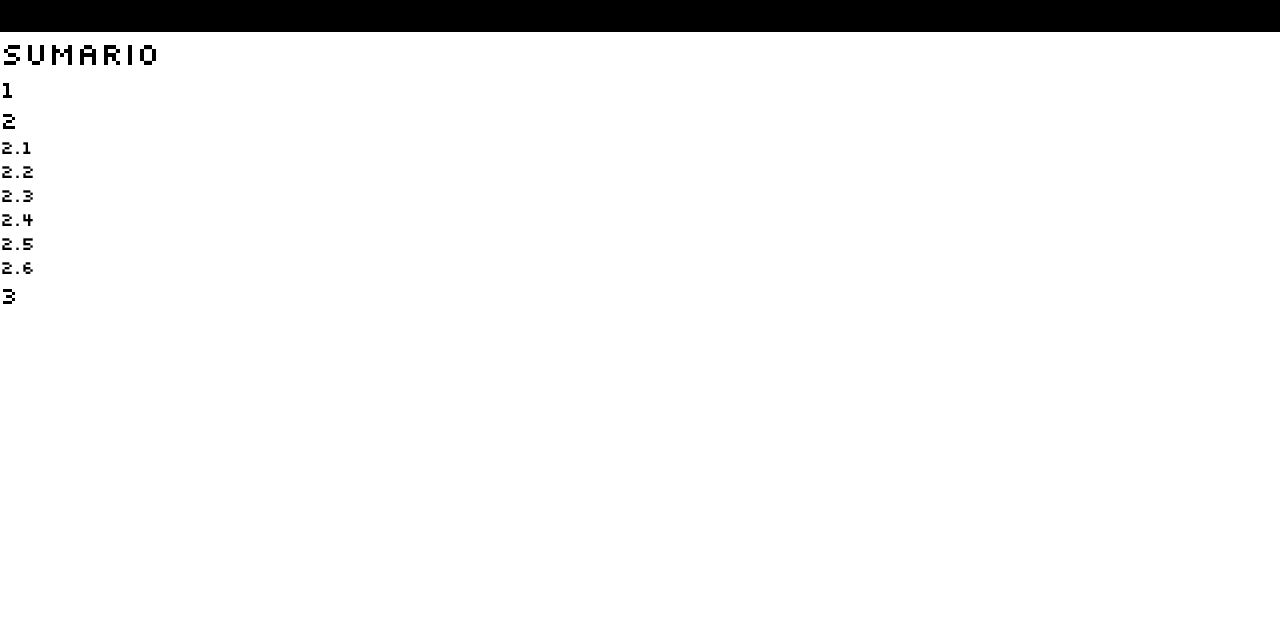
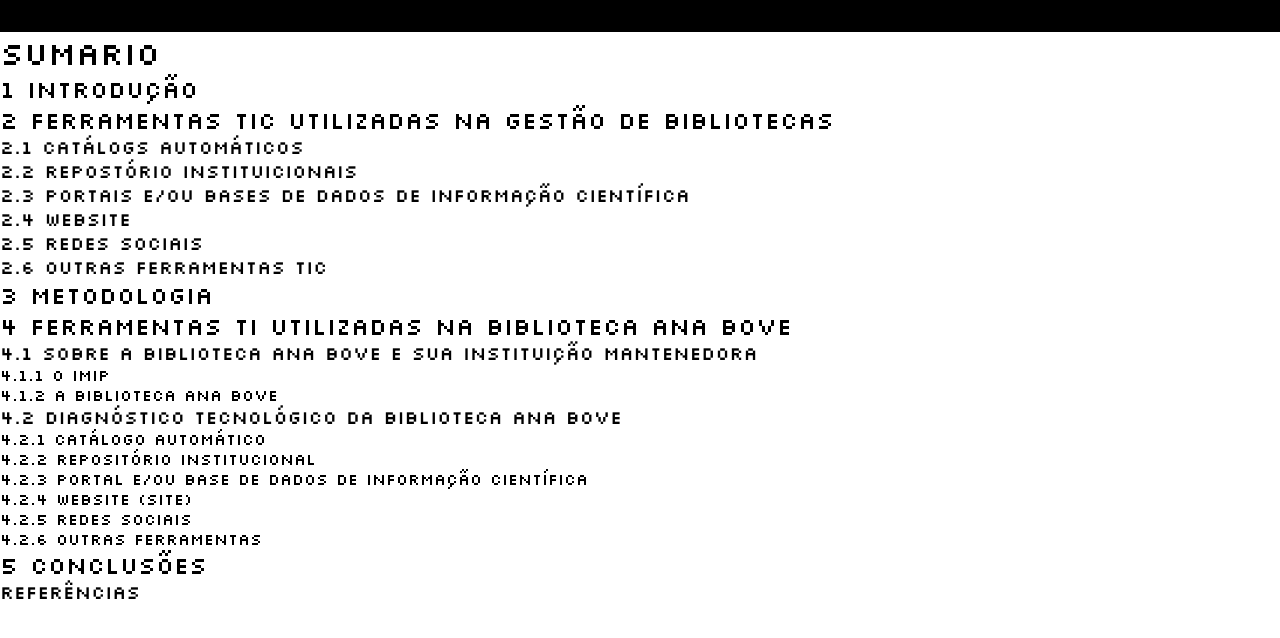
Before and after one commit to Luc6sx/aulas-gerais, a plain HTML site: page aulas web/aula 5 -pt2/index.html in a window 1280 px wide. Drawn offline with Linux system fonts and the light colour scheme.

Commit message:
Add files via upload

```diff
--- a/aulas web/aula 5 -pt2/index.html
+++ b/aulas web/aula 5 -pt2/index.html
@@ -27,27 +27,27 @@
 </main>
 <body>
     <h1>Sumario</h1>
-    <h2>1</h2>
-    <h2>2</h2>
-    <h3>2.1</h3>
-    <h3>2.2</h3>
-    <h3>2.3</h3>
-    <h3>2.4</h3>
-    <h3>2.5</h3>
-    <h3>2.6</h3>
-    <h2>3</h2>
-    <h3></h3>
-    <h4></h4>
-    <h4></h4>
-    <h3></h3>
-    <h4></h4>
-    <h4></h4>
-    <h4></h4>
-    <h4></h4>
-    <h4></h4>
-    <h4></h4>
-    <h2></h2>
-    <h2></h2>
-
+    <h2>1 INTRODUÇÃO</h2>
+<h2>2 FERRAMENTAS TIC UTILIZADAS NA GESTÃO DE BIBLIOTECAS</h2>
+    <h3>2.1 Catálogs automáticos</h3>
+    <h3>2.2 Repostório instituicionais</h3>
+    <h3>2.3 Portais e/ou bases de dados de informação científica</h3>
+    <h3>2.4 Website</h3>
+    <h3>2.5 Redes sociais</h3>
+    <h3>2.6 Outras ferramentas TIC</h3>
+<h2>3 METODOLOGIA</h2>
+<h2>4 FERRAMENTAS TI UTILIZADAS NA BIBLIOTECA ANA BOVE</h2>
+    <h3>4.1 Sobre a Biblioteca Ana Bove e sua instituição mantenedora</h3>
+        <h4>4.1.1 O Imip</h4>
+        <h4>4.1.2 A Biblioteca Ana Bove</h4>
+    <h3>4.2 Diagnóstico tecnológico da Biblioteca Ana Bove</h3>
+        <h4>4.2.1 Catálogo automático</h4>
+        <h4>4.2.2 Repositório institucional</h4>
+        <h4>4.2.3 Portal e/ou base de dados de informação científica</h4>
+        <h4>4.2.4 Website (site)</h4>
+        <h4>4.2.5 Redes sociais</h4>
+        <h4>4.2.6 Outras Ferramentas</h4>
+<h2>5 CONCLUSÕES</h2>
+    <h3>REFERÊNCIAS</h3>
 </body>
 </html>
```
Also changed, not shown: aulas web/Aula09/index.html (+2 -2 lines), aulas web/Aula10/index.html (+1 -1 lines), aulas web/Aula11/index.html (+1 -1 lines), aulas web/aula 8/cidade/aracruz.html (+1 -0 lines), aulas web/aula 8/cidade/vilavelha.html (+9 -0 lines), aulas web/aula 8/index.html (+1 -1 lines), aulas web/Aula09/imagem/gato.jpg (added), aulas web/Aula09/imagem/images.jpg (added).
